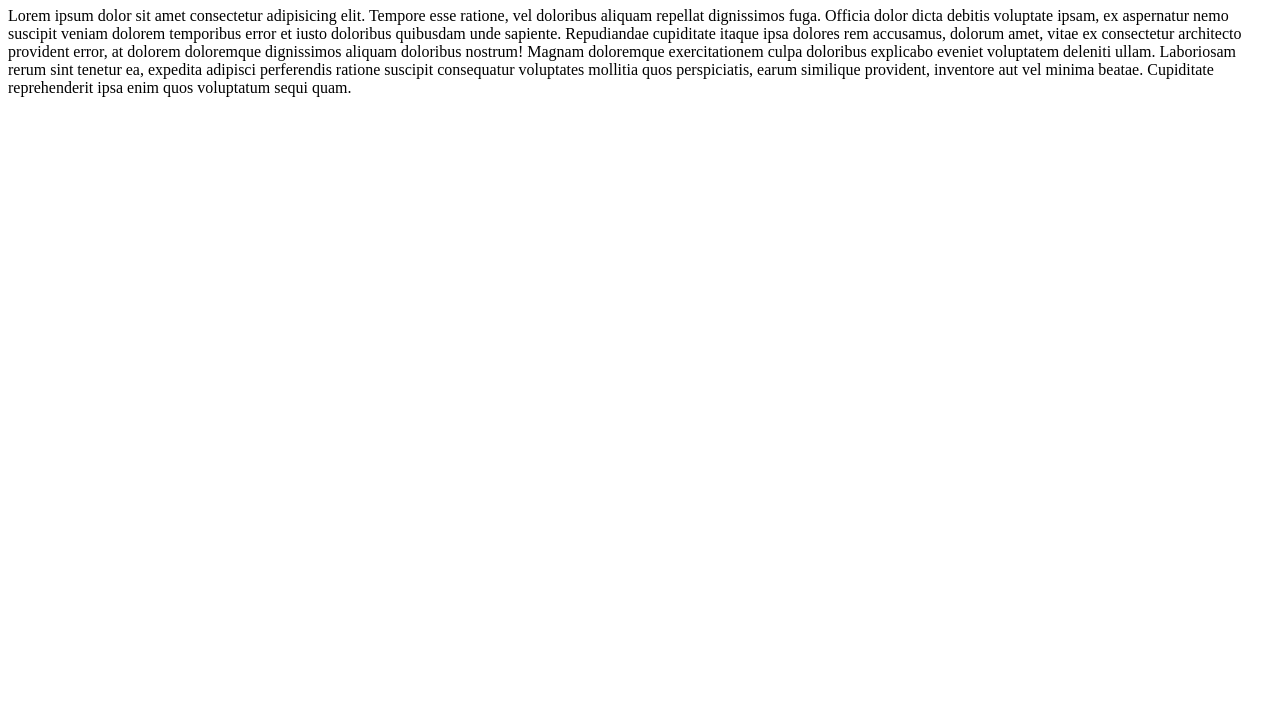
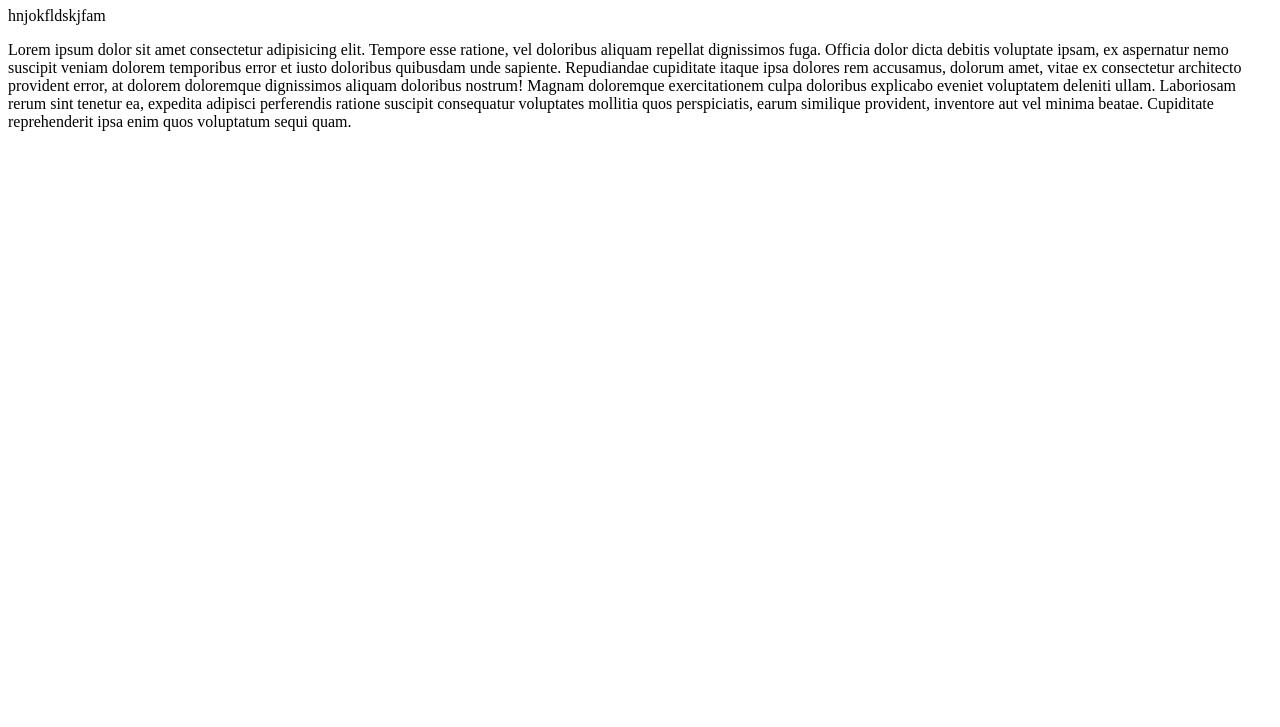
Before and after one commit to feb-dylan/Testing23, a plain HTML site: page index.html in a window 1280 px wide. Shown: the part 73-800 px from the top of the page. Drawn offline with Linux system fonts and the light colour scheme.

Commit message:
third commit

```diff
--- a/index.html
+++ b/index.html
@@ -7,6 +7,7 @@
 </head>
 <body>
     <h1>Hi git testing</h1>
+    <p>hnjokfldskjfam</p>
     <p>Lorem ipsum dolor sit amet consectetur adipisicing elit. Tempore esse ratione, vel doloribus aliquam repellat dignissimos fuga. Officia dolor dicta debitis voluptate ipsam, ex aspernatur nemo suscipit veniam dolorem temporibus error et iusto doloribus quibusdam unde sapiente. Repudiandae cupiditate itaque ipsa dolores rem accusamus, dolorum amet, vitae ex consectetur architecto provident error, at dolorem doloremque dignissimos aliquam doloribus nostrum! Magnam doloremque exercitationem culpa doloribus explicabo eveniet voluptatem deleniti ullam. Laboriosam rerum sint tenetur ea, expedita adipisci perferendis ratione suscipit consequatur voluptates mollitia quos perspiciatis, earum similique provident, inventore aut vel minima beatae. Cupiditate reprehenderit ipsa enim quos voluptatum sequi quam.</p>
 </body>
 </html>
```
